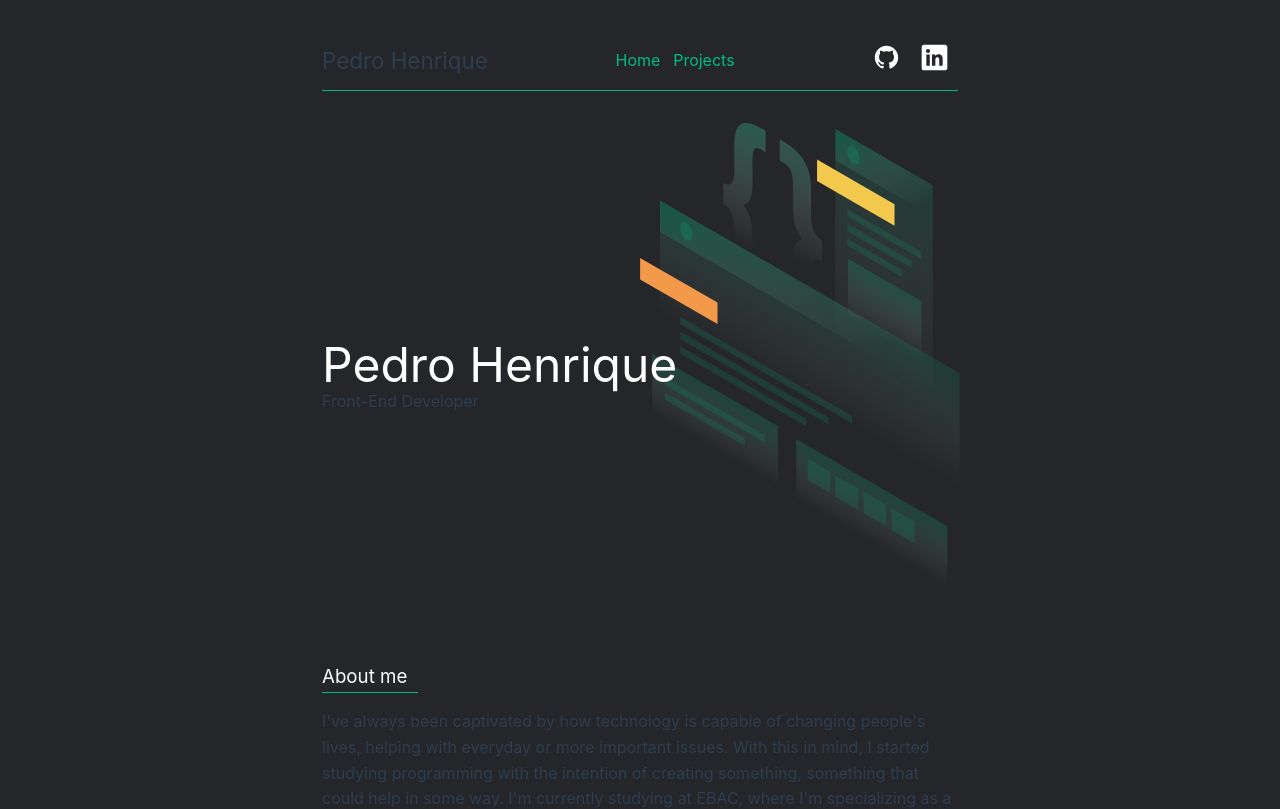
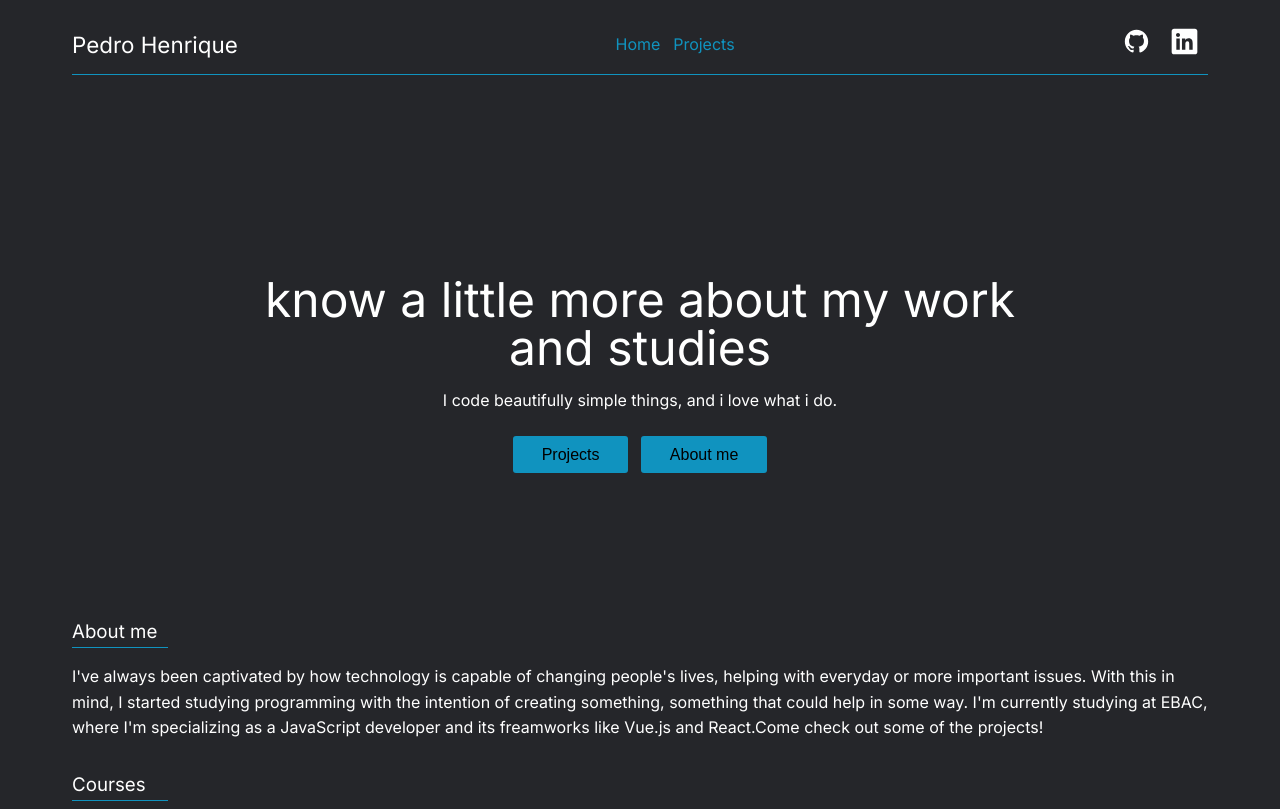
Before and after one commit to pedrohenrique11/portifolio, a Vue app: page / in a window 1280 px wide. Shown: the top 809 px of the page. Built offline with nearby package versions, Linux system fonts and the light colour scheme.

Commit message:
refactor: refactor style

```diff
--- a/src/App.vue
+++ b/src/App.vue
@@ -1,63 +1,21 @@
 <script setup>
-import { RouterLink, RouterView } from 'vue-router'
+import { RouterView } from 'vue-router'
 import MenuMobile from './components/MenuMobile.vue';
+import TheHeader from './components/TheHeader.vue';
+
 </script>
 
 <template>
-  <header>
-    <h3>Pedro Henrique</h3>
-      <nav>
-        <RouterLink to="/">Home</RouterLink>
-        <RouterLink to="/projects">Projects</RouterLink>
-      </nav>
-      <ul>
-        <li>
-          <a href="https://github.com/pedrohenrique11"><img src="../src/components/icons/icons8-github.svg" alt=""></a>
-        </li>
-        <li>
-          <a href="https://www.linkedin.com/in/pedro-henrique-79483b19a/"><img src="../src/components/icons/icons8-linkedin.svg" alt=""></a>
-        </li>
-      </ul>
-  </header>
+  <TheHeader />
   <MenuMobile />
-  <RouterView />
+  <div class="content">
+    <RouterView />
+  </div>
 
 </template>
 
 <style scoped>
-  header {
-    display: flex;
-    justify-content: space-between;
-    align-items: center;
-
-    border-bottom: 1px solid hsla(160, 100%, 37%, 1);
+  .content {
+    margin-top: 2rem;
   }
-  nav {
-    padding: 1rem 2rem;
-  }
-  h3 {
-    font-size: 1.4rem;
-  }
-  ul{
-    display:flex;
-    align-items: center;
-    list-style: none;
-
-    padding: 0;
-  }
-  li {
-    margin: 0;
-  }
-  img {
-    width: 35px;
-  }
-  a {
-    margin: 0 0.4rem;
-  }
-  @media (max-width: 700px) {
-    nav {
-      display: none;
-    }
-  }
-
 </style>
--- a/src/assets/base.css
+++ b/src/assets/base.css
@@ -1,52 +1,19 @@
+@import url('https://fonts.googleapis.com/css2?family=Inter:wght@100;200;300;400;500;600&display=swap');
 :root {
-    --vt-c-white: #ffffff;
-    --vt-c-white-soft: #f8f8f8;
-    --vt-c-white-mute: #f2f2f2;
+    --background-dark-color: #25262A;
+    --primary-dark-color: #2D2E32;
+    --secondary-color: #1093BF;
 
-    --vt-c-black: #222831;
-    --vt-c-black-soft: #222222;
-    --vt-c-black-mute: #282828;
+    --title-dark-color: ;
+    --text-dark-color: ;
 
-    --vt-c-indigo: #2c3e50;
+    --background-color: ;
+    --primary-color: ;
 
-    --vt-c-divider-light-1: rgba(60, 60, 60, 0.29);
-    --vt-c-divider-light-2: rgba(60, 60, 60, 0.12);
-    --vt-c-divider-dark-1: rgba(84, 84, 84, 0.65);
-    --vt-c-divider-dark-2: rgba(84, 84, 84, 0.48);
-
-    --vt-c-text-light-1: var(--vt-c-indigo);
-    --vt-c-text-light-2: rgba(60, 60, 60, 0.66);
-    --vt-c-text-dark-1: var(--vt-c-white);
-    --vt-c-text-dark-2: rgba(235, 235, 235, 0.64);
+    --title-color: ;
+    --text-color: ;
   }
 
-  :root {
-    --color-background: var(--vt-c-white);
-    --color-background-soft: var(--vt-c-white-soft);
-    --color-background-mute: var(--vt-c-white-mute);
-
-    --color-border: var(--vt-c-divider-light-2);
-    --color-border-hover: var(--vt-c-divider-light-1);
-
-    --color-heading: var(--vt-c-text-light-1);
-    --color-text: var(--vt-c-text-light-1);
-
-    --section-gap: 160px;
-  }
-
-  @media (prefers-color-scheme: dark) {
-    :root {
-      --color-background: var(--vt-c-black);
-      --color-background-soft: var(--vt-c-black-soft);
-      --color-background-mute: var(--vt-c-black-mute);
-
-      --color-border: var(--vt-c-divider-dark-2);
-      --color-border-hover: var(--vt-c-divider-dark-1);
-
-      --color-heading: var(--vt-c-text-dark-1);
-      --color-text: var(--vt-c-text-dark-2);
-    }
-  }
 
   *,
   *::before,
@@ -58,16 +25,13 @@
 
   body {
     min-height: 100vh;
-    color: var(--color-text);
+    color: #fff;
     background: #25262A;
     transition:
       color 0.5s,
       background-color 0.5s;
     line-height: 1.6;
-    font-family:
-      Inter,
-      'Helvetica Neue',
-      sans-serif;
+    font-family: 'Inter', sans-serif;
     font-size: 16px;
     text-rendering: optimizeLegibility;
     -webkit-font-smoothing: antialiased;
--- a/src/assets/main.css
+++ b/src/assets/main.css
@@ -1,9 +1,9 @@
 @import './base.css';
 
 #app {
-  max-width: 700px;
+  max-width: 1200px;
   margin: 0 auto;
-  padding: 2rem;
+  padding: 1rem 2rem;
   font-weight: normal;
   overflow: hidden;
 }
@@ -11,5 +11,5 @@
 a{
   text-decoration: none;
   transition: 0.4s;
-  color: hsla(160, 100%, 37%, 1);
+  color: var(--secondary-color);
 }
--- a/src/components/ButtonMenu.vue
+++ b/src/components/ButtonMenu.vue
@@ -24,13 +24,13 @@
         align-content: center;
         padding: 0.5rem 0.6rem;
 
-        background: rgba(0, 189, 126, 0.81);
+        background: var(--secondary-color);
         border-radius: 16px;
         box-shadow: 0 4px 30px rgba(0, 0, 0, 0.1);
         backdrop-filter: blur(0.9px);
         -webkit-backdrop-filter: blur(0.9px);
 
-        border-radius: 5px;
+        border-radius: 3px;
         border: none;
         cursor: pointer;
 
@@ -38,7 +38,7 @@
         z-index: 1000;
     }
     button:hover {
-        background: rgba(0, 189, 126, 1);
+        background: #0b789c;
     }
 
     @media (min-width: 700px) {
--- a/src/components/MyProfile.vue
+++ b/src/components/MyProfile.vue
@@ -1,4 +1,6 @@
-<script>
+<script setup>
+import { RouterLink } from 'vue-router';
+import TheButtons from './TheButtons.vue';
 
 </script>
 
@@ -6,13 +8,22 @@
     <div class="content">
         <div class="text">
             <h1>
-                Pedro Henrique
+                know a little more about
+                my work and studies
             </h1>
             <p>
-                Front-End Developer
+                I code beautifully simple things, and i love
+                what i do.
             </p>
+            <div class="buttons">
+                <RouterLink to="/projects">
+                    <TheButtons title="Projects"/>
+                </RouterLink>
+                <RouterLink to="/projects">
+                    <TheButtons title="About me"/>
+                </RouterLink>
+            </div>
         </div>
-        <img src="../components/imgs/Illustration.svg" alt="">
     </div>
 
 </template>
@@ -20,15 +31,20 @@
 <style scoped>
     .content {
         display: flex;
-        justify-content: space-between;
+        justify-content: center;
         align-items: center;
+        text-align: center;
+
+        margin: 5rem auto;
         padding: 2rem 0 0 0;
+
+        max-width: 800px;
     }
-    .text {
-        position: absolute;
+    .buttons {
+        padding: 0;
+        font-display: flex;
     }
     img {
-        margin-left: 50%;
         width: 20rem;
     }
     h1 {
@@ -36,9 +52,20 @@
         line-height: 3rem;
         color: #fff;
     }
-    @media (max-width: 700px) {
+    p {
+        margin: 1rem 0;
+    }
+    @media (max-width: 800px) {
+        .content {
+            flex-direction: column;
+        }
+        h1 {
+            font-size: 2rem;
+            line-height: 2.4rem;
+        }
         img {
-            width: 14rem;
+            margin-top: 1rem;
+            width: 17rem;
         }
     }
 </style>
--- a/src/components/ProjectCard.vue
+++ b/src/components/ProjectCard.vue
@@ -40,11 +40,10 @@
     border-radius: 8px;
     overflow: hidden;
     transition: transform 0.3s ease;
-    z-index: 20;
 }
 
 .project-container:hover {
-    color: hsla(160, 100%, 37%, 1);;
+    color: var(--secondary-color);;
     transform: translateY(-5px);
 }
 
--- a/src/components/TextSection.vue
+++ b/src/components/TextSection.vue
@@ -29,7 +29,7 @@ div {
   .section-title {
     color: #fff;
     width: 6rem;
-    border-bottom: 1px solid hsla(160, 100%, 37%, 1);
+    border-bottom: 1px solid var(--secondary-color);
     margin-bottom: 1rem;
   }
 </style>
--- a/src/components/TheButtons.vue
+++ b/src/components/TheButtons.vue
@@ -15,16 +15,23 @@ export default {
 
 <style scoped>
     button{
-        padding: 0.8rem 2rem;
-        background-color: hsla(160, 100%, 37%, 1);
+        padding: 0.6rem 1.8rem;
+        margin: 0.4rem;
+
+        background-color: var(--secondary-color);
+        color: #000;
+
         border: none;
-        border-radius: 5px;
+        border-radius: 3px;
+
         font-size: 1rem;
-        font-weight: 600;
+        font-weight: 500;
+
+        transition: .3s;
         cursor: pointer;
-        color: #000;
     }
     button:hover {
-        background-color: rgb(23, 148, 106);
+        padding: 0.6rem 2.2rem;
+        background-color: #35a8ce;
     }
 </style>
--- /dev/null
+++ b/src/components/TheHeader.vue
@@ -0,0 +1,62 @@
+<script setup>
+    import { RouterLink } from 'vue-router';
+</script>
+
+<template>
+    <header>
+      <h3>Pedro Henrique</h3>
+        <nav>
+          <RouterLink to="/">Home</RouterLink>
+          <RouterLink to="/projects">Projects</RouterLink>
+        </nav>
+        <ul>
+          <li>
+            <a href="https://github.com/pedrohenrique11"><img src="../components/icons/icons8-github.svg" alt=""></a>
+          </li>
+          <li>
+            <a href="https://www.linkedin.com/in/pedro-henrique-79483b19a/"><img src="../components/icons/icons8-linkedin.svg" alt=""></a>
+          </li>
+        </ul>
+  </header>
+</template>
+
+<style scoped>
+    header {
+        display: flex;
+        justify-content: space-between;
+        align-items: center;
+
+        border-bottom: 1px solid var(--secondary-color);
+    }
+
+
+
+  nav {
+    padding: 1rem 2rem;
+  }
+  h3 {
+    font-size: 1.4rem;
+  }
+  ul{
+    display:flex;
+    align-items: center;
+    list-style: none;
+
+    padding: 0;
+  }
+  li {
+    margin: 0;
+  }
+  img {
+    width: 35px;
+  }
+  a {
+    margin: 0 0.4rem;
+  }
+  @media (max-width: 700px) {
+    nav {
+      display: none;
+    }
+  }
+
+</style>
```
